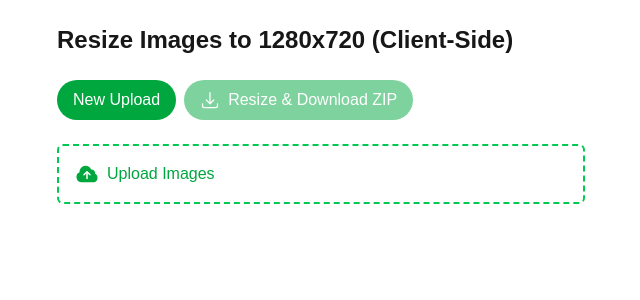
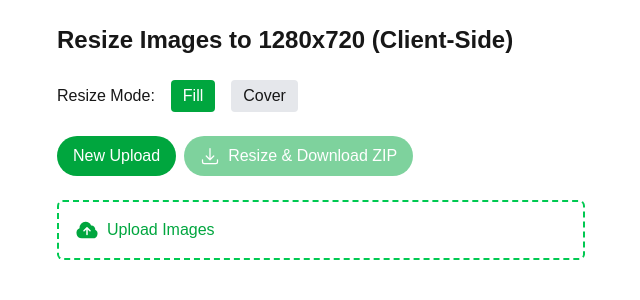
Before and after one commit to siemseko/resize_image, a Next.js app: page / in a window 1280 px wide. Shown: the top 300 px of the page, without its empty margins (319-959 px from the left). Built offline with nearby package versions, Linux system fonts and the light colour scheme.

Commit message:
fill&cover

```diff
--- a/src/app/page.tsx
+++ b/src/app/page.tsx
@@ -1,260 +1,3 @@
-// 'use client';
-// import { useState } from 'react';
-// import { ArrowDownTrayIcon, CloudArrowUpIcon } from '@heroicons/react/24/solid';
-
-// export default function HomePage() {
-//   const [files, setFiles] = useState<File[]>([]);
-//   const [progress, setProgress] = useState<number>(0);
-//   const [loading, setLoading] = useState(false);
-
-//   const handleUpload = async () => {
-//     if (files.length === 0) return;
-
-//     const formData = new FormData();
-//     files.forEach((file) => formData.append('images', file));
-
-//     setLoading(true);
-//     setProgress(0);
-
-//     const res = await fetch('/api/upload', {
-//       method: 'POST',
-//       body: formData,
-//     });
-
-//     if (!res.ok) {
-//       alert('Upload failed');
-//       setLoading(false);
-//       return;
-//     }
-
-//     const reader = res.body?.getReader();
-//     const chunks: Uint8Array[] = [];
-//     let receivedLength = 0;
-
-//     const contentLength = +(res.headers.get('Content-Length') || 0);
-
-//     while (true) {
-//       const { done, value } = await reader!.read();
-//       if (done) break;
-//       if (value) {
-//         chunks.push(value);
-//         receivedLength += value.length;
-
-//         if (contentLength) {
-//           setProgress(Math.floor((receivedLength / contentLength) * 100));
-//         }
-//       }
-//     }
-
-//     const blob = new Blob(chunks, { type: 'application/zip' });
-//     const url = URL.createObjectURL(blob);
-//     const a = document.createElement('a');
-//     a.href = url;
-//     a.download = 'resized_images.zip';
-//     a.click();
-//     URL.revokeObjectURL(url);
-
-//     setLoading(false);
-//     setProgress(100);
-//   };
-
-//   const handleFileChange = (e: React.ChangeEvent<HTMLInputElement>) => {
-//     if (e.target.files) {
-//       const selectedFiles = Array.from(e.target.files);
-//       if (selectedFiles.length + files.length > 10) {
-//         alert('You can only upload up to 10 images.');
-//       } else {
-//         setFiles([...files, ...selectedFiles]);
-//       }
-//     }
-//   };
-
-//   return (
-//     <div className="max-w-xl mx-auto p-6 space-y-6">
-//       <h1 className="text-2xl font-bold">Resize Images to 1280x720</h1>
-
-//       <div className="border-2 border-dashed p-4 rounded-md">
-//         <label className="flex items-center gap-2 cursor-pointer text-blue-600 font-medium">
-//           <CloudArrowUpIcon className="h-6 w-6" />
-//           Upload Images
-//           <input
-//             type="file"
-//             multiple
-//             accept="image/*"
-//             hidden
-//             onChange={handleFileChange}
-//           />
-//         </label>
-//       </div>
-
-//       {files.length > 0 && (
-//         <div className="grid grid-cols-3 gap-2">
-//           {files.map((file, index) => (
-//             <img
-//               key={index}
-//               src={URL.createObjectURL(file)}
-//               alt={file.name}
-//               className="w-full h-24 object-cover rounded"
-//             />
-//           ))}
-//         </div>
-//       )}
-
-//       <button
-//         disabled={loading || files.length === 0}
-//         onClick={handleUpload}
-//         className="bg-blue-600 text-white px-4 py-2 rounded flex items-center gap-2 disabled:opacity-50"
-//       >
-//         <ArrowDownTrayIcon className="h-5 w-5" />
-//         {loading ? `Downloading... (${progress}%)` : 'Resize & Download ZIP'}
-//       </button>
-
-//       {loading && (
-//         <div className="w-full bg-gray-200 rounded-full h-2 mt-2">
-//           <div
-//             className="bg-blue-600 h-2 rounded-full transition-all"
-//             style={{ width: `${progress}%` }}
-//           />
-//         </div>
-//       )}
-//     </div>
-//   );
-// }
-// 'use client';
-// import { useState } from 'react';
-// import { ArrowDownTrayIcon, CloudArrowUpIcon } from '@heroicons/react/24/solid';
-
-// export default function HomePage() {
-//   const [files, setFiles] = useState<File[]>([]);
-//   const [progress, setProgress] = useState<number>(0);
-//   const [loading, setLoading] = useState(false);
-
-//   const handleUpload = async () => {
-//     if (files.length === 0) return;
-
-//     const formData = new FormData();
-//     files.forEach((file) => formData.append('images', file));
-
-//     setLoading(true);
-//     setProgress(0);
-
-//     const res = await fetch('/api/upload', {
-//       method: 'POST',
-//       body: formData,
-//     });
-
-//     if (!res.ok) {
-//       alert('Upload failed');
-//       setLoading(false);
-//       return;
-//     }
-
-//     const reader = res.body?.getReader();
-//     const chunks: Uint8Array[] = [];
-//     let receivedLength = 0;
-
-//     const contentLength = +(res.headers.get('Content-Length') || 0);
-
-//     while (true) {
-//       const { done, value } = await reader!.read();
-//       if (done) break;
-//       if (value) {
-//         chunks.push(value);
-//         receivedLength += value.length;
-
-//         if (contentLength) {
-//           setProgress(Math.floor((receivedLength / contentLength) * 100));
-//         }
-//       }
-//     }
-
-//     const blob = new Blob(chunks, { type: 'application/zip' });
-//     const url = URL.createObjectURL(blob);
-//     const a = document.createElement('a');
-//     a.href = url;
-//     a.download = 'resized_images.zip';
-//     a.click();
-//     URL.revokeObjectURL(url);
-
-//     setLoading(false);
-//     setProgress(100);
-//   };
-
-//   const handleFileChange = (e: React.ChangeEvent<HTMLInputElement>) => {
-//     if (e.target.files) {
-//       const selectedFiles = Array.from(e.target.files);
-//       if (selectedFiles.length + files.length > 10) {
-//         alert('You can only upload up to 10 images.');
-//       } else {
-//         setFiles([...files, ...selectedFiles]);
-//       }
-//     }
-//   };
-
-//   // Reset the selected files
-//   const handleNewUpload = () => {
-//     setFiles([]);
-//     setProgress(0);
-//   };
-
-//   return (
-//     <div className="max-w-xl mx-auto p-6 space-y-6">
-//       <h1 className="text-2xl font-bold">Resize Images to 1280x720</h1>
-//       <div className="flex items-center gap-2">
-//         <button
-//           onClick={handleNewUpload}
-//           className="bg-green-600 text-white px-4 py-2 rounded-full cursor-pointer"
-//         >
-//           New Upload
-//         </button>
-
-//         <button
-//           disabled={loading || files.length === 0}
-//           onClick={handleUpload}
-//           className="bg-green-600 text-white px-4 py-2 rounded-full flex items-center gap-2 disabled:opacity-50 cursor-pointer disabled:cursor-no-drop"
-//         >
-//           <ArrowDownTrayIcon className="h-5 w-5" />
-//           {loading ? `Downloading... (${progress}%)` : 'Resize & Download ZIP'}
-//         </button>
-
-//       </div>
-//       <div className="border-2 border-green-500 border-dashed p-4 rounded-md">
-//         <label className="flex items-center gap-2 cursor-pointer text-green-600 font-medium">
-//           <CloudArrowUpIcon className="h-6 w-6" />
-//           Upload Images
-//           <input
-//             type="file"
-//             multiple
-//             accept="image/*"
-//             hidden
-//             onChange={handleFileChange}
-//           />
-//         </label>
-//       </div>
-
-//       {files.length > 0 && (
-//         <div className="grid grid-cols-3 gap-2">
-//           {files.map((file, index) => (
-//             <img
-//               key={index}
-//               src={URL.createObjectURL(file)}
-//               alt={file.name}
-//               className="w-full h-24 object-cover rounded"
-//             />
-//           ))}
-//         </div>
-//       )}
-//       {loading && (
-//         <div className="w-full bg-gray-200 rounded-full h-2 mt-2 ">
-//           <div
-//             className="bg-green-600 h-2 rounded-full transition-all"
-//             style={{ width: `${progress}%` }}
-//           />
-//         </div>
-//       )}
-//     </div>
-//   );
-// }
 'use client';
 import { useState } from 'react';
 import JSZip from 'jszip';
@@ -265,6 +8,7 @@ export default function HomePage() {
   const [files, setFiles] = useState<File[]>([]);
   const [progress, setProgress] = useState<number>(0);
   const [loading, setLoading] = useState(false);
+  const [resizeMode, setResizeMode] = useState<'fill' | 'cover'>('fill');
 
   const handleResizeAndDownload = async () => {
     if (files.length === 0) return;
@@ -275,7 +19,7 @@ export default function HomePage() {
 
     for (let i = 0; i < files.length; i++) {
       const file = files[i];
-      const resizedBlob = await resizeImageTo1280x720(file);
+      const resizedBlob = await resizeImageTo1280x720(file, resizeMode);
       const filename = file.name.replace(/\.[^/.]+$/, '') + '.jpg';
       zip.file(filename, resizedBlob);
       setProgress(Math.floor(((i + 1) / files.length) * 100));
@@ -288,7 +32,7 @@ export default function HomePage() {
     setProgress(100);
   };
 
- const resizeImageTo1280x720 = (file: File): Promise<Blob> => {
+  const resizeImageTo1280x720 = (file: File, mode: 'fill' | 'cover'): Promise<Blob> => {
     return new Promise((resolve, reject) => {
       const img = new Image();
       img.onload = () => {
@@ -298,13 +42,18 @@ export default function HomePage() {
         const ctx = canvas.getContext('2d');
         if (!ctx) return reject('Canvas not supported');
 
+        if (mode === 'fill') {
+          // Stretch to fill canvas (may distort)
+          ctx.drawImage(img, 0, 0, 1280, 720);
+        } else {
+          // Preserve aspect ratio, crop as needed (like object-cover)
           const scale = Math.max(1280 / img.width, 720 / img.height);
           const newWidth = img.width * scale;
           const newHeight = img.height * scale;
           const dx = (1280 - newWidth) / 2;
           const dy = (720 - newHeight) / 2;
-
           ctx.drawImage(img, dx, dy, newWidth, newHeight);
+        }
 
         canvas.toBlob((blob) => {
           if (blob) resolve(blob);
@@ -316,12 +65,11 @@ export default function HomePage() {
     });
   };
 
-
   const handleFileChange = (e: React.ChangeEvent<HTMLInputElement>) => {
     if (e.target.files) {
       const selectedFiles = Array.from(e.target.files);
       if (selectedFiles.length + files.length > 20) {
-        alert('You can only upload up to 10 images.');
+        alert('You can only upload up to 20 images.');
       } else {
         setFiles([...files, ...selectedFiles]);
       }
@@ -336,6 +84,25 @@ export default function HomePage() {
   return (
     <div className="max-w-xl mx-auto p-6 space-y-6">
       <h1 className="text-2xl font-bold">Resize Images to 1280x720 (Client-Side)</h1>
+
+      {/* Resize mode selector */}
+      <div className="flex items-center gap-4">
+        <label className="font-medium">Resize Mode:</label>
+        <button
+          onClick={() => setResizeMode('fill')}
+          className={`px-3 py-1 rounded ${resizeMode === 'fill' ? 'bg-green-600 text-white' : 'bg-gray-200'}`}
+        >
+          Fill
+        </button>
+        <button
+          onClick={() => setResizeMode('cover')}
+          className={`px-3 py-1 rounded ${resizeMode === 'cover' ? 'bg-green-600 text-white' : 'bg-gray-200'}`}
+        >
+          Cover
+        </button>
+      </div>
+
+      {/* Action Buttons */}
       <div className="flex items-center gap-2">
         <button
           onClick={handleNewUpload}
@@ -354,6 +121,7 @@ export default function HomePage() {
         </button>
       </div>
 
+      {/* Upload Input */}
       <div className="border-2 border-green-500 border-dashed p-4 rounded-md">
         <label className="flex items-center gap-2 cursor-pointer text-green-600 font-medium">
           <CloudArrowUpIcon className="h-6 w-6" />
@@ -367,7 +135,8 @@ export default function HomePage() {
           />
         </label>
       </div>
-
+      <div className="max-w-xl mx-auto p-6 space-y-6 max-h-screen overflow-auto">
+        {/* Image Preview */}
         {files.length > 0 && (
           <div className="grid grid-cols-3 gap-2">
             {files.map((file, index) => (
@@ -375,12 +144,13 @@ export default function HomePage() {
                 key={index}
                 src={URL.createObjectURL(file)}
                 alt={file.name}
-              className="w-full h-24 object-fill rounded"
+                className={`w-full h-24 rounded ${resizeMode === 'fill' ? 'object-fill' : 'object-cover'}`}
               />
             ))}
           </div>
         )}
-
+      </div>
+      {/* Progress bar */}
       {loading && (
         <div className="w-full bg-gray-200 rounded-full h-2 mt-2">
           <div
```
Lines whose indentation alone changed are shown as unchanged.
